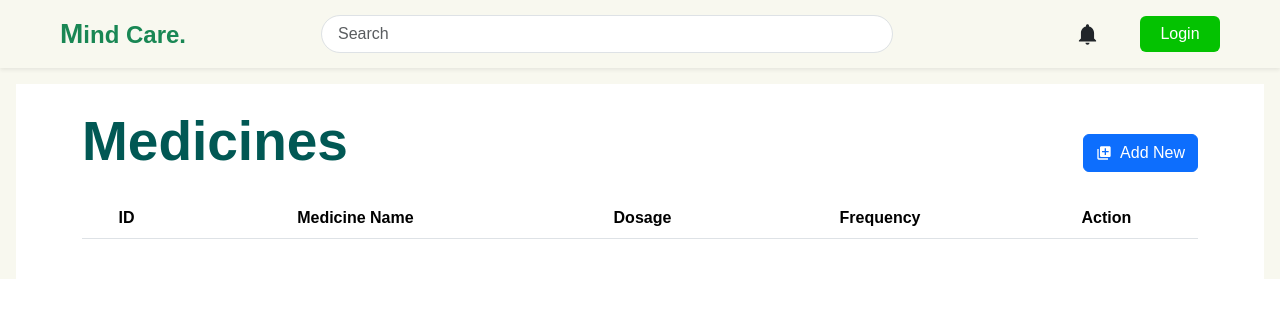
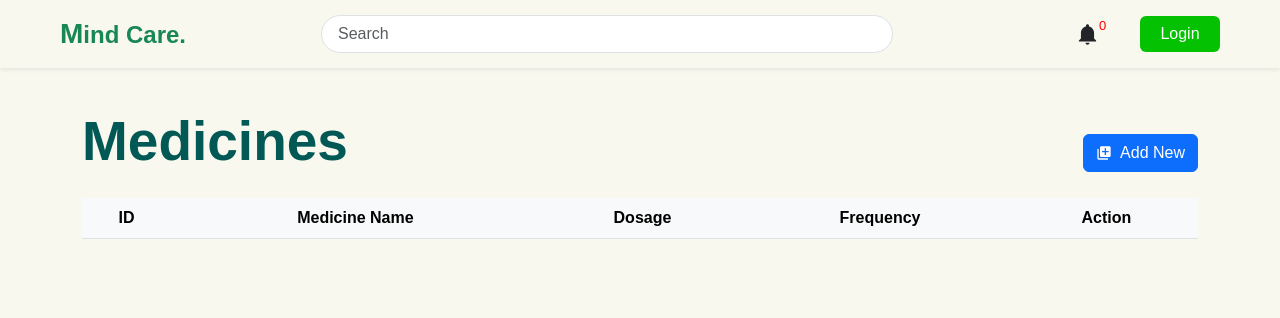
Before and after one commit to dinhle2701/Medicine-Tracker, a React (Create React App) app in the folder frontend/: page /medicine in a window 1280 px wide. Shown: the top 318 px of the page. Built offline with nearby package versions, Linux system fonts and the light colour scheme.

Commit message:
fix: change info ui - medicine page

```diff
--- a/frontend/src/App.css
+++ b/frontend/src/App.css
@@ -3,4 +3,5 @@
   background-color: #f8f8ef;
   position: relative;
   font-family: Arial, Helvetica, sans-serif;
+  height: 100vh;
 }
--- /dev/null
+++ b/frontend/src/components/User/Info/Info.css
@@ -0,0 +1,8 @@
+.info{
+    height: 88vh;
+}
+
+.info .container{
+    background-color: white;
+    border-radius: 14px;
+}
--- a/frontend/src/components/User/Info/Info.jsx
+++ b/frontend/src/components/User/Info/Info.jsx
@@ -1,6 +1,8 @@
 import React from 'react';
 import { useUser } from '../../../context/UserContext'; // path đúng
 import { Table, Image, Container } from 'react-bootstrap'
+import './Info.css'
+
 const Info = () => {
     const { user } = useUser();
 
@@ -9,9 +11,9 @@ const Info = () => {
     }
 
     return (
-        <div className=" mt-4">
-            <h2>User Information</h2>
-            <Container>
+        <div className="info mt-4">
+            <h2 className='mb-4'><strong>USER INFORMATION</strong></h2>
+            <Container className='py-5'>
                 <div className="d-flex justify-content-around align-items-center">
                     <Image
                         src={user.avatar || 'https://randomuser.me/api/portraits/men/32.jpg'}
@@ -20,12 +22,9 @@ const Info = () => {
                         height="350"
                         className="me-2"
                     />
-                    <Table striped className='w-50'>
+                    <Table hover className='w-50 text-start'>
+                        <h1 className='mb-5 text-secondary'>{user.iss || 'Unknown'}</h1>
                         <tbody>
-                            <tr>
-                                <th>Username: </th>
-                                <td>{user.iss || 'Unknown'}</td>
-                            </tr>
                             <tr>
                                 <th>Email:</th>
                                 <td>{user.sub || 'Unknown'}</td>
--- a/frontend/src/components/User/Medicine/Medicine.jsx
+++ b/frontend/src/components/User/Medicine/Medicine.jsx
@@ -91,7 +91,7 @@ function Medicine() {
 
 
     return (
-        <div className="medicines bg-white m-3 p-4">
+        <div className="medicines m-3 p-4">
             <Container className="w-100">
                 <div className="d-flex justify-content-between align-items-center">
                     <h1 className="mb-4">Medicines</h1>
@@ -99,14 +99,14 @@ function Medicine() {
                         <MdAddToPhotos className="me-2" /> Add New
                     </Button>
                 </div>
-                <Table striped hover>
+                <Table  hover>
                     <thead>
                         <tr>
-                            <th>ID</th>
-                            <th>Medicine Name</th>
-                            <th>Dosage</th>
-                            <th>Frequency</th>
-                            <th>Action</th>
+                            <th className="bg-light ">ID</th>
+                            <th className="bg-light">Medicine Name</th>
+                            <th className="bg-light">Dosage</th>
+                            <th className="bg-light">Frequency</th>
+                            <th className="bg-light">Action</th>
                         </tr>
                     </thead>
                     <tbody>
@@ -118,9 +118,9 @@ function Medicine() {
                                     <td>{item.medicineName}</td>
                                     <td>{item.dosage} mg</td>
                                     <td>{item.frequency} times/day</td>
-                                    <td className="d-flex justify-content-evenly align-items-center">
+                                    <td className="d-flex justify-content-center align-items-center">
                                         <Button
-                                            className="d-flex align-items-center"
+                                            className="d-flex align-items-center me-3"
                                             variant="secondary"
                                             onClick={() => handleOpenUpdateModal(item.id)}>
                                             <FaPencilAlt className="me-2" /> Update
--- /dev/null
+++ b/frontend/src/components/User/Notification/Notification.css
@@ -0,0 +1,12 @@
+.notification{
+    position: relative;
+}
+.notification span{
+    width: 15px;
+    height: 15px;
+    color: red;
+    font-size: 13px;
+    position: absolute;
+    top: -5px;
+    right: 14px;
+}
--- a/frontend/src/components/User/Notification/Notification.jsx
+++ b/frontend/src/components/User/Notification/Notification.jsx
@@ -6,6 +6,7 @@ import { Modal, Button } from 'react-bootstrap';
 import axios from 'axios';
 import API_PATHS from '../../../constant/apiPath';
 import { jwtDecode } from "jwt-decode"; // nhớ import nếu chưa có
+import './Notification.css'
 
 const Notification = () => {
     const [notifications, setNotifications] = useState([]);
@@ -53,12 +54,13 @@ const Notification = () => {
 
 
     return (
-        <div>
+        <div className='notification'>
             <IoMdNotifications
                 style={{ width: "25px", height: "25px" }}
                 className="me-4"
                 onClick={handleBellClick}
             />
+            <span>{unreadNotifications.length || 0}</span>
 
             {/* Modal hiển thị thông báo chưa đọc */}
             <Modal show={showModal} onHide={() => setShowModal(false)}>
```
